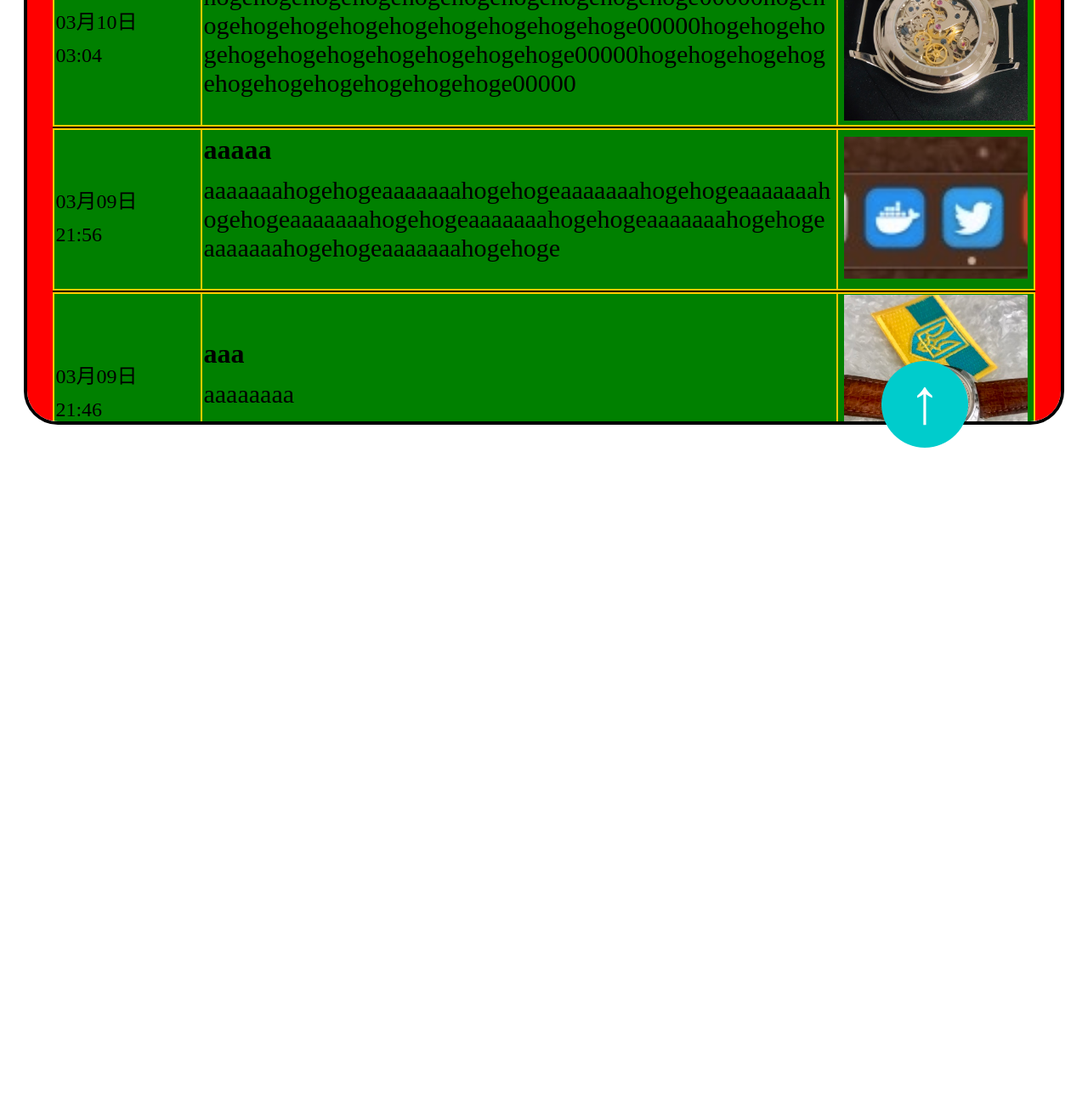
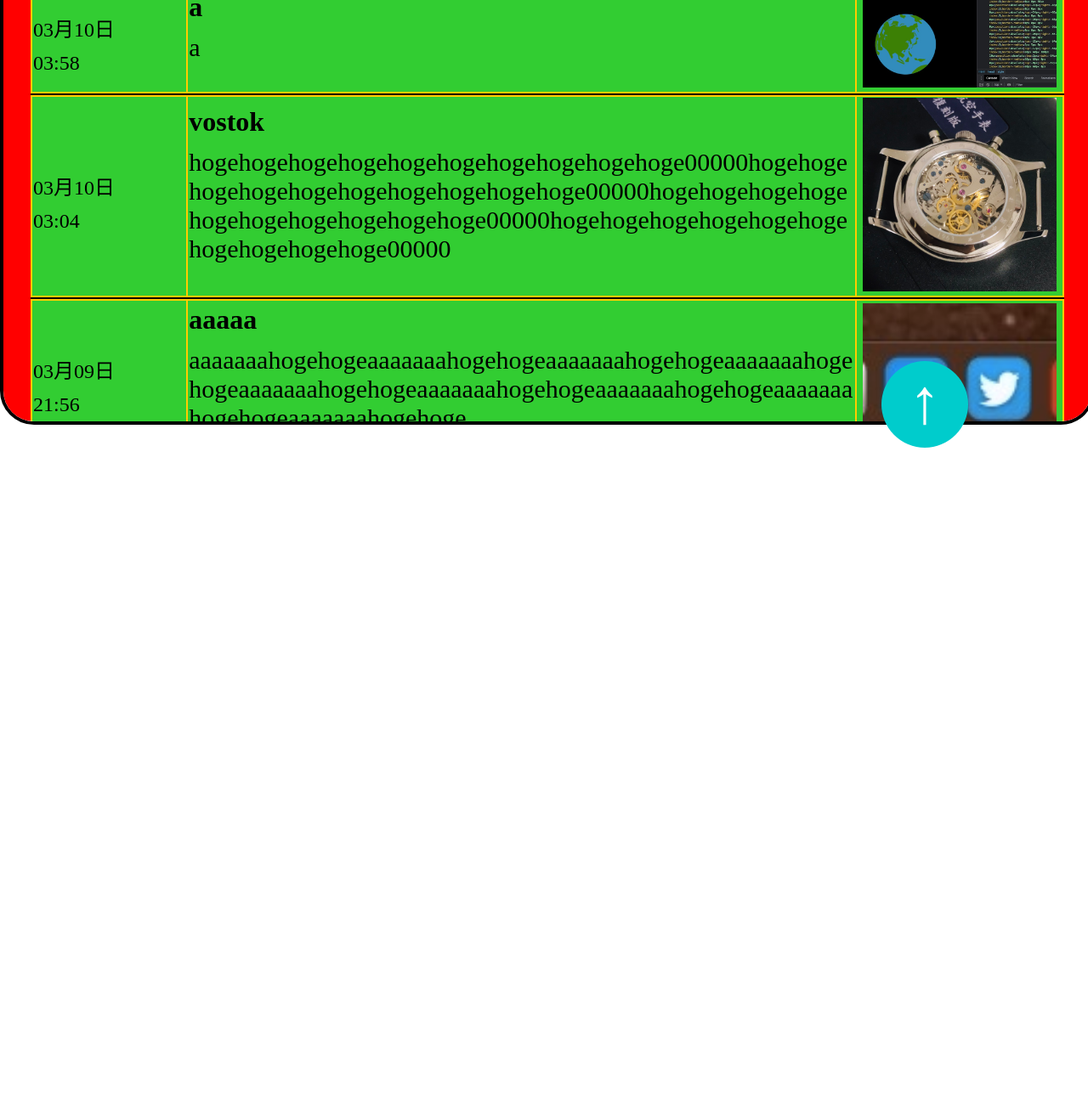
Before and after one commit to Hacker-Davidson/BBS, a PHP site: page / in a window 1280 px wide. Shown: the part 850-2159 px from the top of the page at 85% size. Run offline with PHP 8.4, Linux system fonts and the light colour scheme; some libraries are stand-ins or nearby versions.

Commit message:
Fix:CSSコード整理

```diff
--- a/index.php
+++ b/index.php
@@ -106,22 +106,23 @@
 
 .display-flex{display:flex;width:92%;margin:auto;/*background:red;*/}/*ブロック要素を横並びにするクラスなので多分必要*/
 
-#box{overflow-y:scroll;height:700px;background:#FFF;width:95%;right:0;left:0;margin:auto;top:10px;position:relative;border:solid 4px #000;border-radius:40px;background:red;}
+#box{overflow-y:scroll;height:700px;background:#FFF;width:100%;right:0;left:0;margin:auto;top:10px;position:relative;border:solid 4px #000;border-radius:40px;background:red;}
 #moveBtn{
     font-size:75px;color:#FFF;background-color:#00CCCC;
     right:0;left:35%;bottom:65px;margin:auto;padding:5px;position:relative;border-radius:100%;text-align:center;height:92px;width:92px;z-index:2;
 }
 
 .showImg{width:95%;}
-.time{font-size:20px;background:#ffcc00;}
 .lineHeight{line-height:0.5px;}
 #postsTable{border-bottom:solid 2px #000;width:100%;background:#ffcc00;}
-    td{flex-wrap:wrap;background:green;}
+
 .box0{width:95%; position:relative; right:0; left:0; margin:auto;/*background:skyblue;*/}
+td{flex-wrap:wrap;background:limegreen;}
+
     .td0{width:15%; font-size:24px;} /*time*/
     .td1{width:65%;} /*msg*/ .msg{font-size:30px;}
     .td2{width:20%; text-align:center;} /*photo*/
-    .usrName{line-height:1px;}
+    .placeName{line-height:1px;}
 </style>
 <link href="https://cdnjs.cloudflare.com/ajax/libs/lightbox2/2.7.1/css/lightbox.css" rel="stylesheet">
 <script src="https://ajax.googleapis.com/ajax/libs/jquery/3.1.1/jquery.min.js"></script>
@@ -169,7 +170,8 @@
         </p>
     </div>
 </form>
-    <!-- ここにメッセージの入力フォームを設置 -->
+<!-- ここまでメッセージの入力フォーム -->
+
 <div id="box">
     <!-- ここに投稿されたメッセージを表示 -->
     <div class="box0">
@@ -182,7 +184,7 @@
                 </td>
 
                 <td class="td1"><!--メッセージを表示しているところ-->
-                        <h1 class="usrName" style="line-break:anywhere;"><?php echo $value['view_name']; ?></h1>
+                    <h1 class="placeName" style="line-break:anywhere;"><?php echo $value['view_name']; ?></h1>
                     <p class="msg" style="line-break:anywhere;"><?php echo $value['message']; ?></p>
                 </td>
 
--- a/message.txt
+++ b/message.txt
@@ -5,3 +5,4 @@
 'aaaaa','aaaaaaahogehogeaaaaaaahogehogeaaaaaaahogehogeaaaaaaahogehogeaaaaaaahogehogeaaaaaaahogehogeaaaaaaahogehogeaaaaaaahogehogeaaaaaaahogehoge','2024-03-09 21:56:41','images_after/4757EF97-A5D0-4BE5-8103-C69F82B01C66_4_5005_c.jpeg''12345aaaaaaa','aaaaaaaaaaaaaaaaaaaaaaaabbbbaaaaaaaaaaaaaaaaaaaaaaaabbbbaaaaaaaaaaaaaaaaaaaaaaaabbbbaaaaaaaaaaaaaaaaaaaaaaaabbbbaaaaaaaaaaaaaaaaaaaaaaaabbbb','2024-03-10 03:03:05','images_after/7D7CC7FA-4A00-438D-8777-BB53C117DD52_1_201_a.jpeg'
 'vostok','hogehogehogehogehogehogehogehogehogehoge00000hogehogehogehogehogehogehogehogehogehoge00000hogehogehogehogehogehogehogehogehogehoge00000hogehogehogehogehogehogehogehogehogehoge00000','2024-03-10 03:04:12','images_after/875DD814-E71A-488C-8E76-238307420C27.jpeg'
 'a','a','2024-03-10 03:58:12','images_after/F8759FE3-C4A5-4AC2-89A7-C56ADCE55247.jpeg'
+'hoge','hoge','2024-03-10 10:40:38','images_after/'
```
Also changed, not shown: images_after/ED2F12F1-E9F4-499E-BD8F-63DCFF5CFA94_4_5005_c.jpeg (added). Lines whose indentation alone changed are shown as unchanged.
